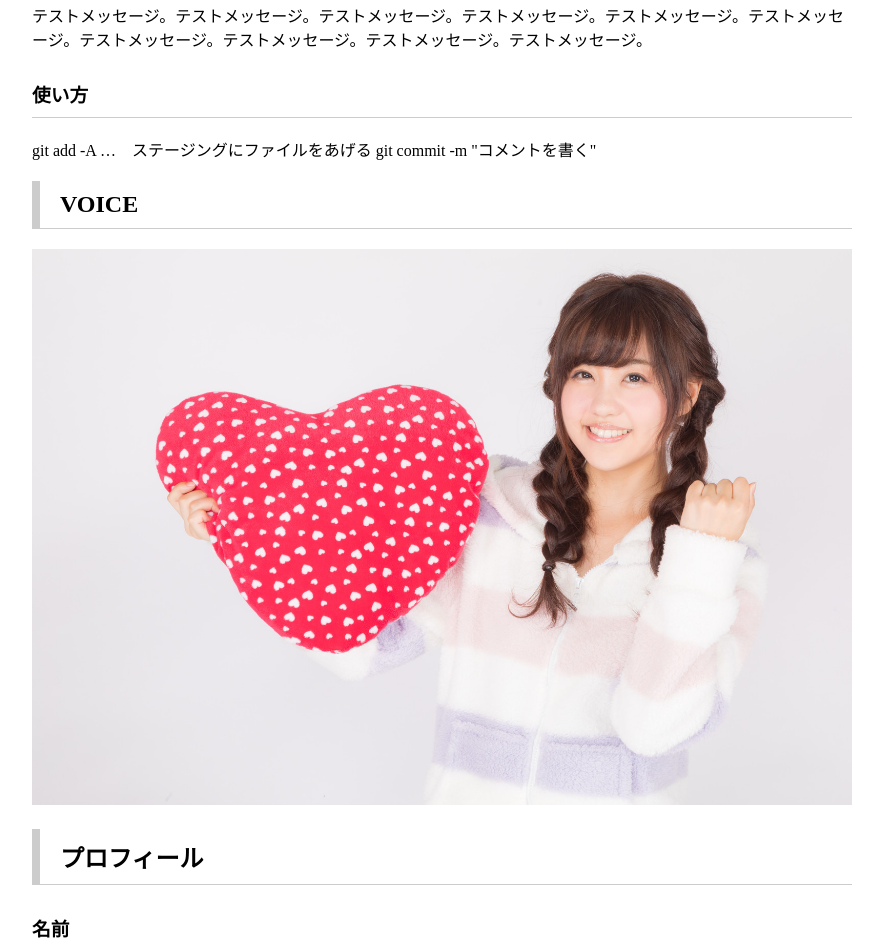
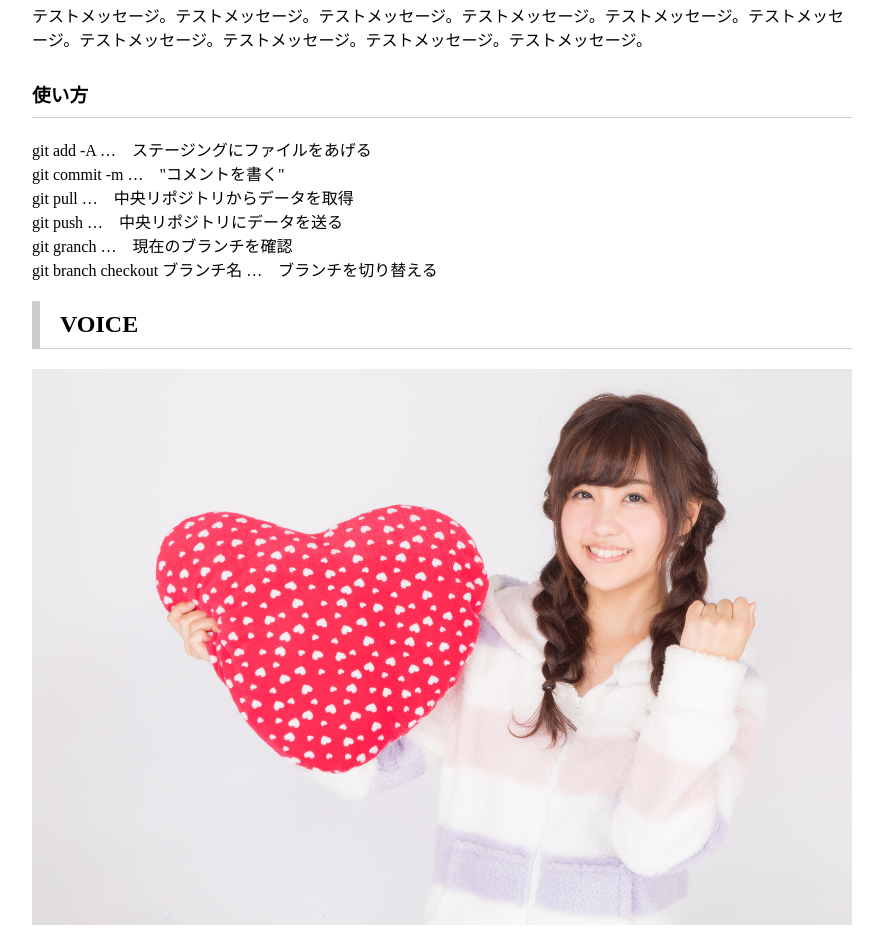
Before and after one commit to git-study-team/git-study, a plain HTML site: page index.html in a window 1280 px wide. Shown: the part 1178-2120 px from the top of the page, without its empty margins (198-1081 px from the left). Drawn offline with Linux system fonts and the light colour scheme.

Commit message:
gitの使い方を追記

```diff
--- a/index.html
+++ b/index.html
@@ -33,8 +33,12 @@
         <p>テストメッセージ。テストメッセージ。テストメッセージ。テストメッセージ。テストメッセージ。テストメッセージ。テストメッセージ。テストメッセージ。テストメッセージ。テストメッセージ。</p>
         <h3>使い方</h3>
         <p>
-          <span>git add -A …　ステージングにファイルをあげる</span>
-          <span>git commit -m "コメントを書く"</span>
+          <span>git add -A …　ステージングにファイルをあげる</span><br>
+          <span>git commit -m  …　"コメントを書く"</span><br>
+          <span>git pull  …　中央リポジトリからデータを取得</span><br>
+          <span>git push  …　中央リポジトリにデータを送る</span><br>
+          <span>git granch  …　現在のブランチを確認</span><br>
+          <span>git branch checkout ブランチ名 …　ブランチを切り替える</span>
         </p>
       </div>
     </section>
--- a/stylesheets/styles.css
+++ b/stylesheets/styles.css
@@ -41,7 +41,9 @@ h3 {
   color: #000;
   text-decoration: none;
 }
-
+.container span {
+  margin-bottom: 20px;
+}
 
 section .container {
   width: 820px;
```
